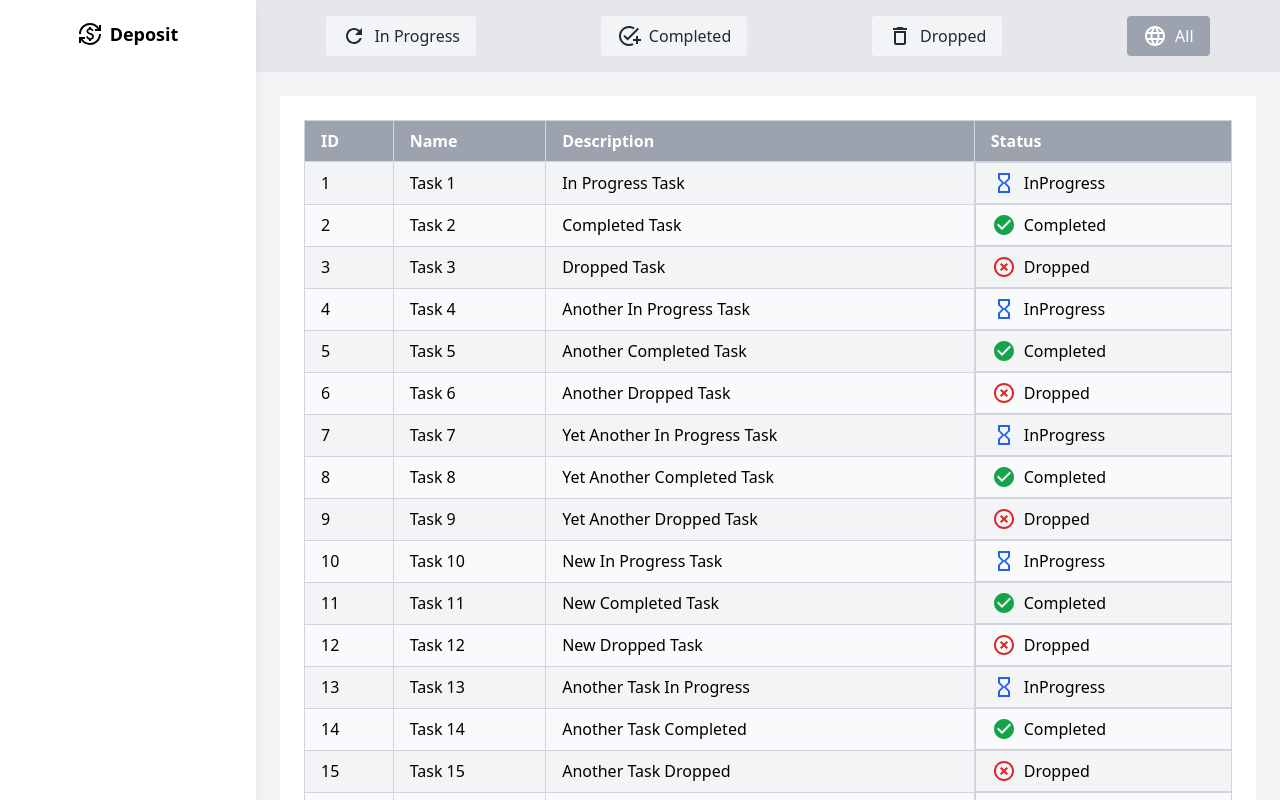
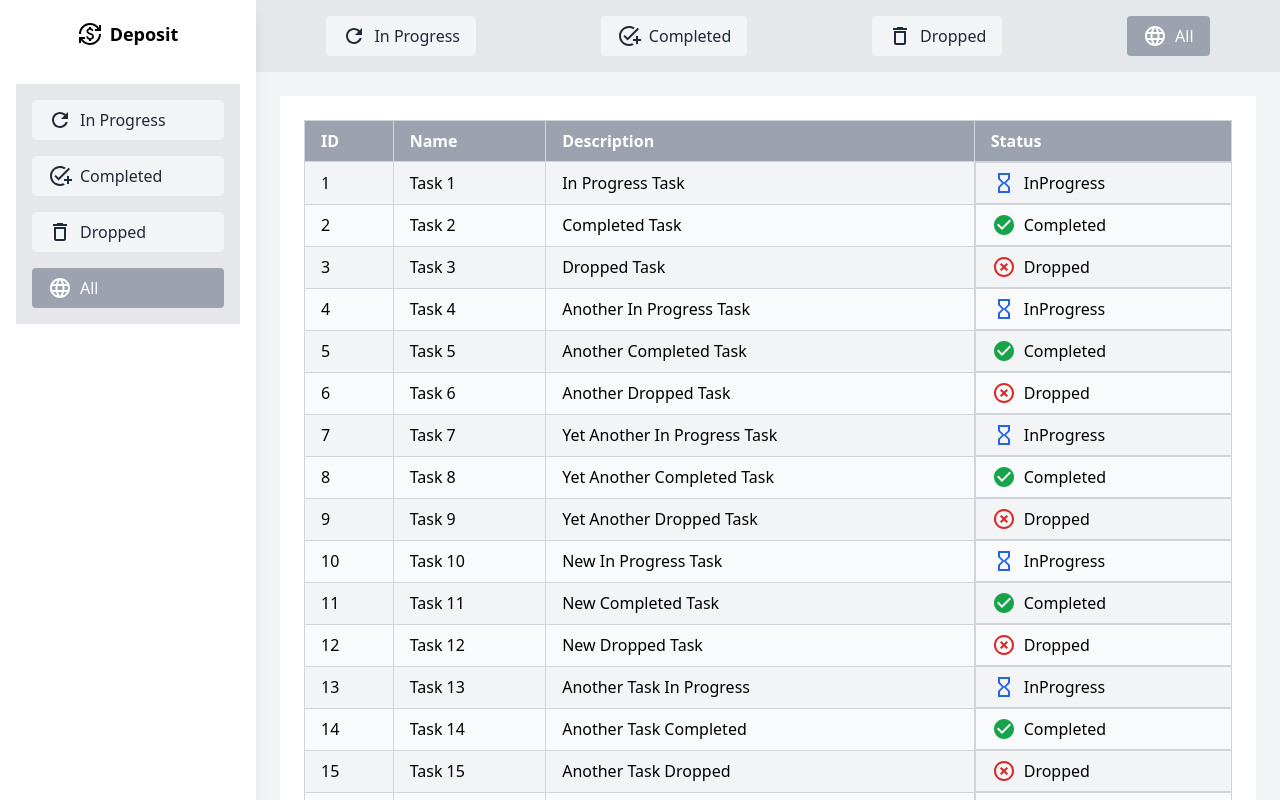
Before and after one commit to aryan11814/deposit, a React (Create React App) app: page / in a window 1280 px wide. Shown: the top 800 px of the page. Built offline with nearby package versions, Linux system fonts and the light colour scheme.

Commit message:
first commit

```diff
--- a/src/components/deposit.js
+++ b/src/components/deposit.js
@@ -19,8 +19,8 @@ const Deposit = () => {
   };
 
   return (
-    <div className="deposit-container flex h-screen">
-      <Side>
+    <div className="flex h-screen">
+      <Side className="w-64 bg-gradient-to-b from-gray-800 to-gray-700 text-white p-6 shadow-md flex flex-col justify-between fixed h-full">
         <h2
           onClick={handleDepositClick}
           className="flex items-center justify-center gap-2 cursor-pointer p-1 rounded-lg text-black hover:bg-gray-400 hover:shadow-lg transition duration-300 ease-in-out"
@@ -28,9 +28,57 @@ const Deposit = () => {
           <CurrencyExchangeIcon className="text-2xl" />
           <span className="font-semibold text-lg">Deposit</span>
         </h2>
+
+       <header className="bg-gray-200 text-gray-800 p-4 flex flex-col gap-4 justify-start mt-8">
+  <button
+    className={`w-full px-4 py-2 rounded flex items-center gap-2 ${
+      activeTab === "inProgress"
+        ? "bg-gray-400 text-white"
+        : "bg-gray-100 text-gray-800"
+    }`}
+    onClick={() => setActiveTab("inProgress")}
+  >
+    <RefreshIcon />
+    <span>In Progress</span>
+  </button>
+  <button
+    className={`w-full px-4 py-2 rounded flex items-center gap-2 ${
+      activeTab === "completed"
+        ? "bg-gray-400 text-white"
+        : "bg-gray-100 text-gray-800"
+    }`}
+    onClick={() => setActiveTab("completed")}
+  >
+    <AddTaskIcon />
+    <span>Completed</span>
+  </button>
+  <button
+    className={`w-full px-4 py-2 rounded flex items-center gap-2 ${
+      activeTab === "dropped"
+        ? "bg-gray-400 text-white"
+        : "bg-gray-100 text-gray-800"
+    }`}
+    onClick={() => setActiveTab("dropped")}
+  >
+    <DeleteOutlineIcon />
+    <span>Dropped</span>
+  </button>
+  <button
+    className={`w-full px-4 py-2 rounded flex items-center gap-2 ${
+      activeTab === "all"
+        ? "bg-gray-400 text-white"
+        : "bg-gray-100 text-gray-800"
+    }`}
+    onClick={() => setActiveTab("all")}
+  >
+    <LanguageIcon />
+    <span>All</span>
+  </button>
+</header>
+
       </Side>
 
-      <div className="flex-1 flex flex-col ml-64">
+      <div className="flex-1 ml-64 bg-gray-100">
         <header className="bg-gray-200 text-gray-800 p-4 flex gap-4 justify-around">
           <button
             className={`px-4 py-2 rounded flex items-center gap-2 ${
@@ -78,7 +126,7 @@ const Deposit = () => {
           </button>
         </header>
 
-        <main className="flex-1 p-6 bg-gray-100">
+        <main className="flex-1 p-6">
           {isLoading ? (
             <div className="flex justify-center items-center h-full">
               <div className="border-t-4 border-blue-500 border-solid w-12 h-12 rounded-full animate-spin"></div>
```
